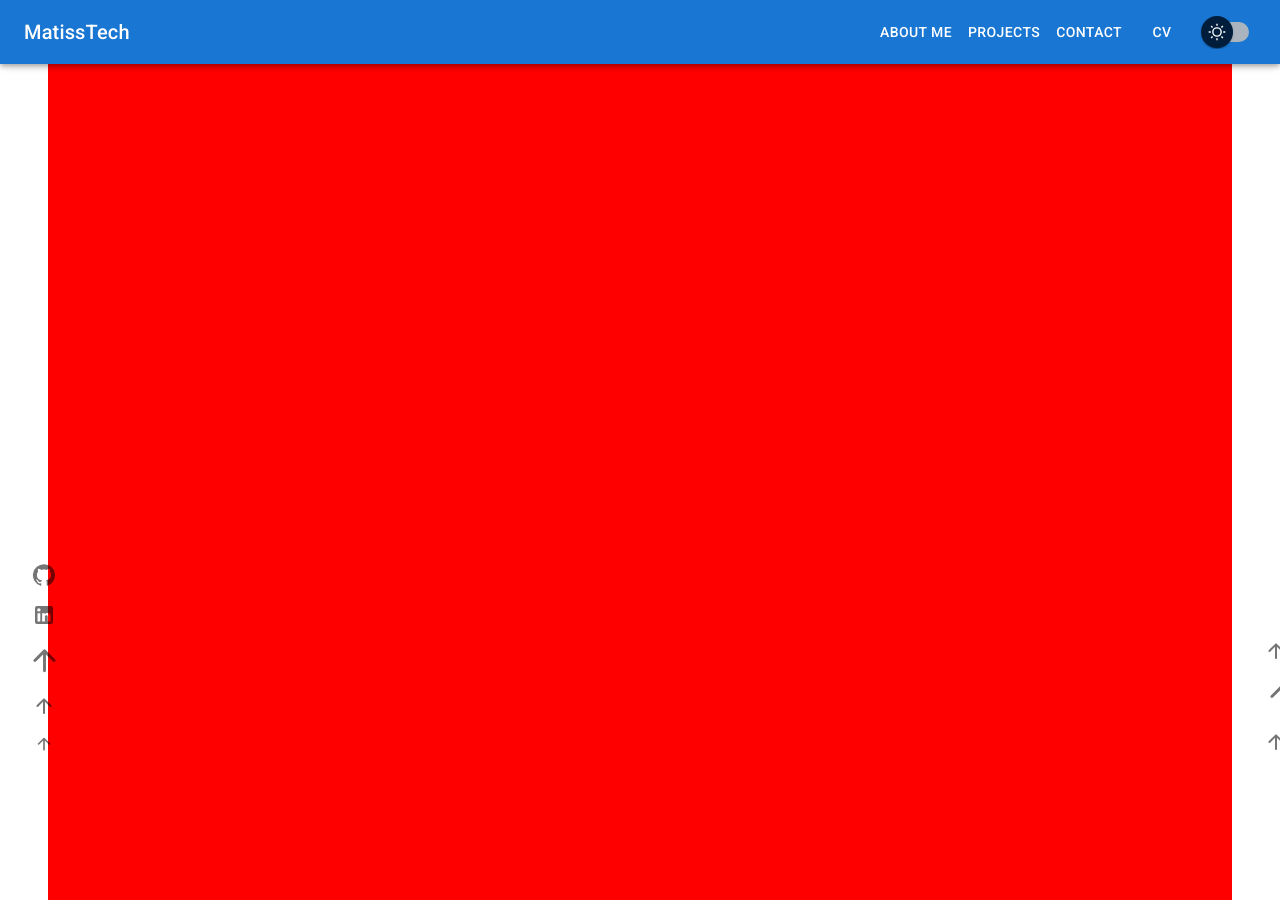
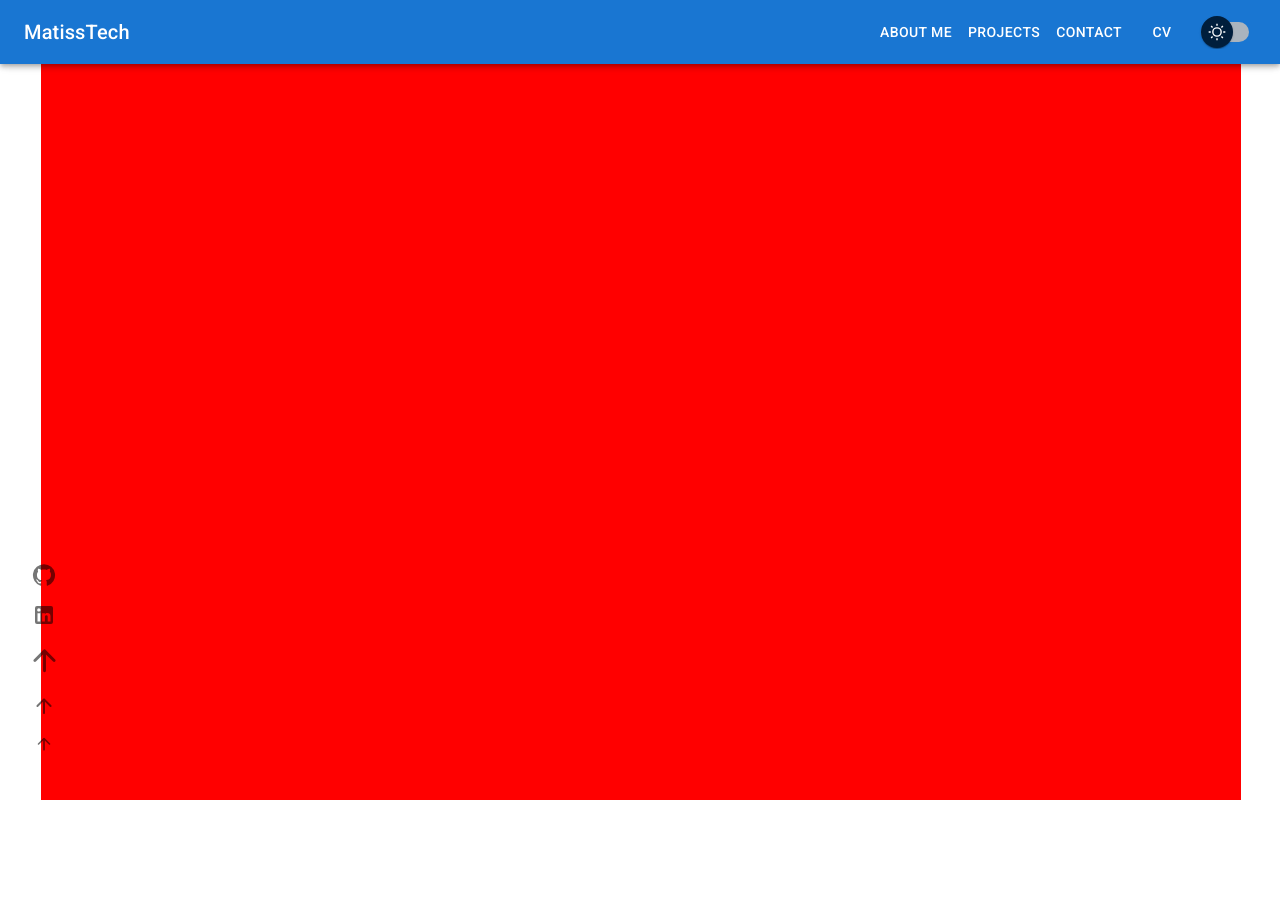
Before and after one commit to Matiss1337/portfolio, a React (Vite) app: page / in a window 1280 px wide. After the commit the page ends 800 px from the top, so only its background shows below. Built offline with nearby package versions, Linux system fonts and the light colour scheme.

Commit message:
sidebars done, working on main area now

```diff
--- a/package.json
+++ b/package.json
@@ -12,6 +12,7 @@
     "@emotion/react": "^11.10.5",
     "@emotion/styled": "^11.10.5",
     "@mui/icons-material": "^5.11.0",
+    "@mui/joy": "^5.0.0-alpha.66",
     "@mui/material": "^5.11.7",
     "react": "^18.2.0",
     "react-dom": "^18.2.0"
--- a/src/components/Main.tsx
+++ b/src/components/Main.tsx
@@ -1,13 +1,20 @@
 import React from 'react'
-import {Box} from "@mui/material";
+import {Box, Stack} from "@mui/material";
 
 
 
-const Feed = () => {
+const Main = () => {
   return (
-    <Box flex={11} bgcolor="red" height={900}>
+    <Box flex={11} bgcolor="red" height="100vh">
+      <Stack alignItems="center">
+      <Stack bgcolor={"white"} width="1200px">
+
+
+
+      </Stack>
+      </Stack>
     </Box>
   )
 }
 
-export default Feed
+export default Main
--- a/src/components/RightSideBar.tsx
+++ b/src/components/RightSideBar.tsx
@@ -1,39 +1,48 @@
 import React from 'react'
-import {Box, Typography} from "@mui/material";
+import {Box, Typography, styled} from "@mui/material";
 import List from '@mui/material/List';
 import ListItem from '@mui/material/ListItem';
 import ListItemButton from '@mui/material/ListItemButton';
 import ListItemIcon from '@mui/material/ListItemIcon';
 import ArrowUpwardRoundedIcon from '@mui/icons-material/ArrowUpwardRounded';
 
+const StyledListItemIcon = styled(ListItemIcon)`
+  display: flex;
+  align-items: center;
+  justify-content: center;
+`;
+
+const StyledTypography = styled(Typography)`
+  letter-spacing: 4px;
+`;
 
 function Sidebar() {
 
   return (
-    <Box flex={0.3} sx={{display: {xs: "none", sm: "block"}}}>
+    <Box flex={0.5} pr="25px" sx={{display: {xs: "none", sm: "block"}}}>
       <Box position="fixed" display="flex" alignItems="end" justifyContent="center" height="100%">
         <List>
           <ListItem >
             <ListItemButton>
               <ListItemIcon>
-                <Typography sx={{textOrientation: 'sideways', writingMode: 'vertical-lr'}} variant="h6" color="text.primary">Matissj1337@gmail.com </Typography>
+                <StyledTypography sx={{textOrientation: 'sideways', writingMode: 'vertical-lr'}} variant="h6" color="text.primary">Matissj1337@gmail.com </StyledTypography>
               </ListItemIcon>
             </ListItemButton>
           </ListItem>
             <ListItem>
-              <ListItemIcon>
-                <ArrowUpwardRoundedIcon />
-              </ListItemIcon>
+              <StyledListItemIcon>
+                <ArrowUpwardRoundedIcon fontSize={"large"}/>
+              </StyledListItemIcon>
           </ListItem>
             <ListItem>
-              <ListItemIcon >
-                <ArrowUpwardRoundedIcon fontSize={"large"}/>
-              </ListItemIcon>
+              <StyledListItemIcon >
+                <ArrowUpwardRoundedIcon fontSize={"medium"}/>
+              </StyledListItemIcon>
           </ListItem>
             <ListItem sx={{mb:"30px"}}>
-              <ListItemIcon>
-                <ArrowUpwardRoundedIcon />
-              </ListItemIcon>
+              <StyledListItemIcon>
+                <ArrowUpwardRoundedIcon fontSize={"small"}/>
+              </StyledListItemIcon>
           </ListItem>
         </List>
         </Box>
--- a/src/components/Sidebar.tsx
+++ b/src/components/Sidebar.tsx
@@ -8,16 +8,21 @@ import LinkedInIcon from '@mui/icons-material/LinkedIn';
 import GitHubIcon from '@mui/icons-material/GitHub';
 import ArrowUpwardRoundedIcon from '@mui/icons-material/ArrowUpwardRounded';
 
+
+
+
+
 const StyledListItemIcon = styled(ListItemIcon)`
   display: flex;
   align-items: center;
   justify-content: center;
 `;
 
+
 function Sidebar() {
 
   return (
-    <Box flex={0.3} sx={{display: {xs: "none", sm: "block"}}}>
+    <Box flex={0.5} pr="25px" sx={{display: {xs: "none", sm: "block"}}}>
       <Box position="fixed" display="flex" alignItems="end" justifyContent="center" height="100%">
         <List>
           <ListItem disablePadding sx={{textAlign:"center"}}>
```
Also changed, not shown: src/components/AboutMe.tsx (added, +9 -0 lines), 1 other file (tests, documents, lock files or other folders).
